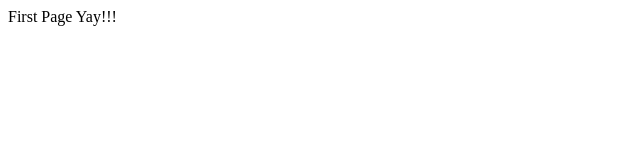
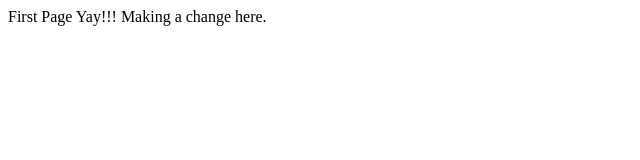
Before and after one commit to dbilenkin/GithubPractice, a plain HTML site: page index.html in a window 1280 px wide. Shown: the whole page, without its empty margins (0-640 px from the left). Drawn offline with Linux system fonts and the light colour scheme.

Commit message:
Update index.html

```diff
--- a/index.html
+++ b/index.html
@@ -8,5 +8,6 @@
 </head>
 <body>
     First Page Yay!!!
+    Making a change here.
 </body>
 </html>
```
